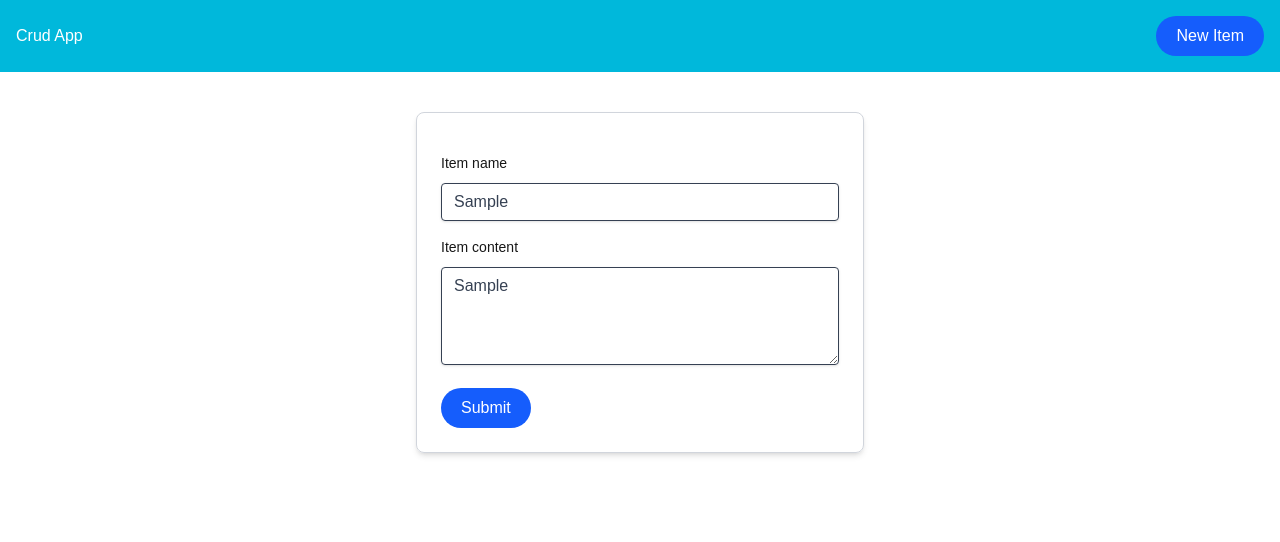
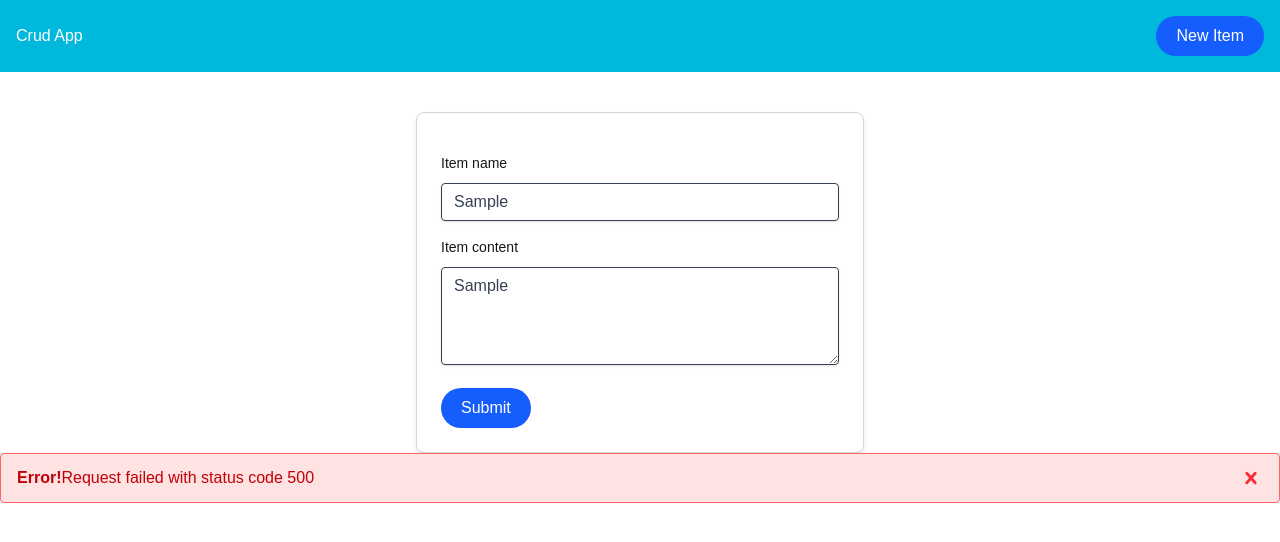
Before and after one commit to emadElnagar/Next-Crud, a Next.js app: page /items/new in a window 1280 px wide. Both pictures are taken after typing "Sample", "Sample" into the empty fields and a click on the button "Submit". Shown: the top 542 px of the page. Built offline with nearby package versions, Linux system fonts and the light colour scheme; no server answers; the database is empty.

Commit message:
Loading and error message

```diff
--- a/src/app/items/new/page.tsx
+++ b/src/app/items/new/page.tsx
@@ -1,5 +1,5 @@
 "use client";
-import { useState } from "react";
+import { Fragment, useState } from "react";
 import axios from "axios";
 
 export default function NewItemPage() {
@@ -15,7 +15,8 @@
     setMessage("");
 
     try {
-      const res = await axios.post("/api/items", {
+      // eslint-disable-next-line @typescript-eslint/no-unused-vars
+      const response = await axios.post("/api/items", {
         name,
         content,
       });
@@ -32,6 +33,7 @@
     setLoading(false);
   };
   return (
+    <Fragment>
       <form
         method="POST"
         onSubmit={handleSubmit}
@@ -78,9 +80,31 @@
           type="submit"
           className="inline-block px-5 py-2 mx-auto mt-4 text-white bg-blue-600 rounded-full cursor-pointer
         hover:bg-blue-700 md:mx-0"
+          disabled={loading}
         >
-        Submit
+          {loading ? "Creating..." : "Submit"}
         </button>
       </form>
+      {message && (
+        <div
+          className="bg-red-100 border border-red-400 text-red-700 px-4 py-3 rounded relative"
+          role="alert"
+        >
+          <strong className="font-bold">Error!</strong>
+          <span className="block sm:inline">{message}</span>
+          <span className="absolute top-0 bottom-0 right-0 px-4 py-3">
+            <svg
+              className="fill-current h-6 w-6 text-red-500"
+              role="button"
+              xmlns="http://www.w3.org/2000/svg"
+              viewBox="0 0 20 20"
+            >
+              <title>Close</title>
+              <path d="M14.348 14.849a1.2 1.2 0 0 1-1.697 0L10 11.819l-2.651 3.029a1.2 1.2 0 1 1-1.697-1.697l2.758-3.15-2.759-3.152a1.2 1.2 0 1 1 1.697-1.697L10 8.183l2.651-3.031a1.2 1.2 0 1 1 1.697 1.697l-2.758 3.152 2.758 3.15a1.2 1.2 0 0 1 0 1.698z" />
+            </svg>
+          </span>
+        </div>
+      )}
+    </Fragment>
   );
 }
```
Lines whose indentation alone changed are shown as unchanged.
